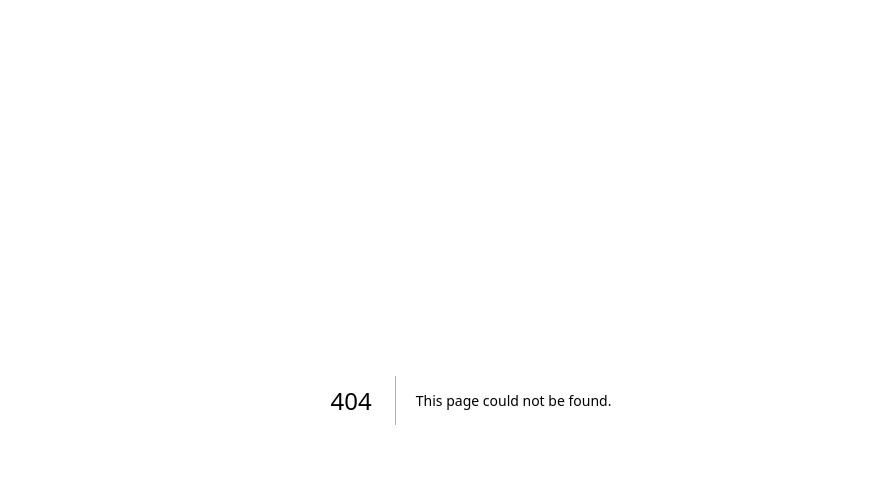
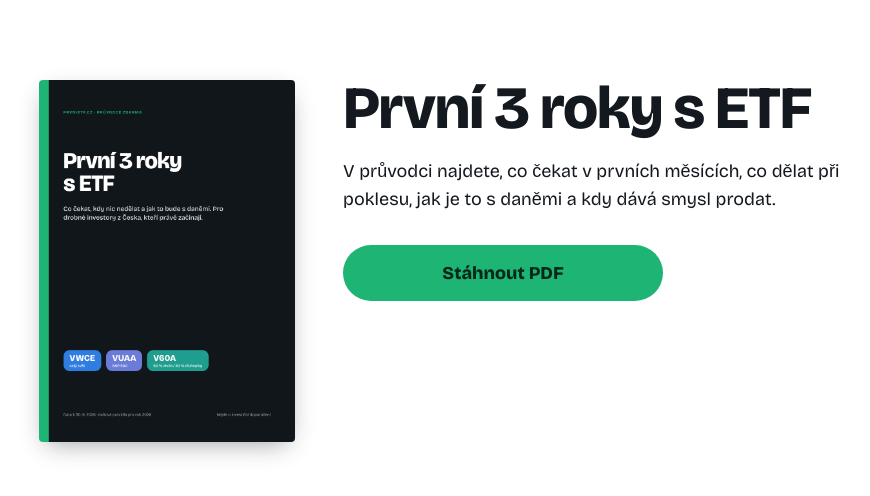
Before and after one commit to nazaruha/prvnietf-cz, a Next.js app: page /prvni-3-roky-s-etf in a window 1280 px wide. Before the commit this address had no page. Shown: the top 496 px of the page, without its empty margins (169-1039 px from the left). Built offline with nearby package versions, Linux system fonts and the light colour scheme.

Commit message:
feat: add guide download page

```diff
--- /dev/null
+++ b/src/app/prvni-3-roky-s-etf/page.tsx
@@ -0,0 +1,19 @@
+import type { Metadata } from "next";
+import { GuideDownload } from "@/components/GuideDownload/GuideDownload";
+
+// The guide's own page (docs/copy.md §11). The [Stáhnout PDF] link in the guide email points here.
+
+// Non-breaking spaces keep "3 roky" and "s ETF" together (Czech typography).
+const NBSP = " ";
+const TITLE = `První 3${NBSP}roky s${NBSP}ETF`;
+const SUBLINE =
+  `V průvodci najdete, co čekat v${NBSP}prvních měsících, co dělat při poklesu, jak je to s${NBSP}daněmi a kdy dává smysl prodat.`;
+
+export const metadata: Metadata = {
+  title: TITLE,
+  robots: { index: false, follow: false },
+};
+
+export default function GuidePage() {
+  return <GuideDownload heading={TITLE} subline={SUBLINE} page="guide" />;
+}
```
